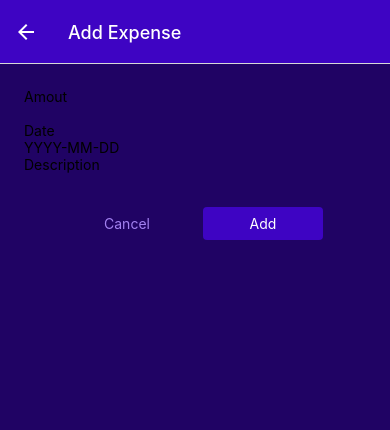
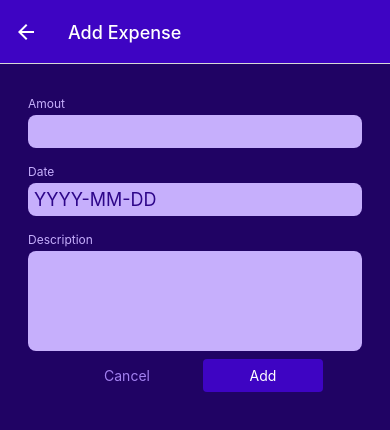
Before and after one commit to ghidalg0/XpenseTracker, a React Native app: screen /ManageExpense in a window 390 px wide. Shown: the top 430 px of the page. Built offline with nearby package versions, Linux system fonts and the light colour scheme.

Commit message:
styled the input fields

```diff
--- a/components/ManageExpense/Input.js
+++ b/components/ManageExpense/Input.js
@@ -1,10 +1,41 @@
-import { Text, TextInput, View } from "react-native";
+import { Text, TextInput, View, StyleSheet } from "react-native";
+import { GlobalStyles } from "../../constants/styles";
 
 export const Input = ({ label, textInputConfig }) => {
+
+  let inputStyles = [styles.input];
+
+  if (textInputConfig && textInputConfig.multiline) {
+    inputStyles.push(styles.inputMultiline);
+  }
+
   return (
-    <View>
-      <Text>{label}</Text>
-      <TextInput {...textInputConfig} />
+    <View style={styles.inputContainer}>
+      <Text style={styles.label}>{label}</Text>
+      <TextInput {...textInputConfig} style={inputStyles}/>
     </View>
   );
-}
+};
+
+const styles = StyleSheet.create({
+  inputContainer: {
+    marginHorizontal: 4,
+    marginVertical: 8,
+  },
+  label: {
+    fontSize: 12,
+    color: GlobalStyles.colors.primary100,
+    marginBottom: 4,
+  },
+  input: {
+    backgroundColor: GlobalStyles.colors.primary100,
+    color: GlobalStyles.colors.primary700,
+    padding: 6,
+    borderRadius: 8,
+    fontSize: 18,
+  },
+  inputMultiline: {
+    minHeight: 100,
+    textAlignVertical: "top",
+  },
+});
```
